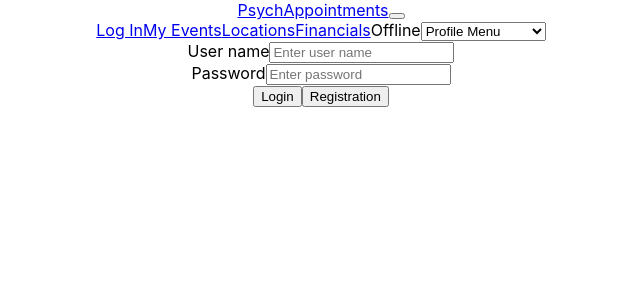
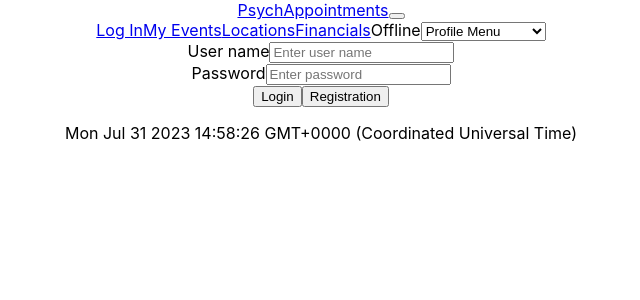
Before and after one commit to horvathv01/psychappointments-web-app, a React (Create React App) app: page /login in a window 1280 px wide. Shown: the top 300 px of the page, without its empty margins (319-959 px from the left). Built offline with nearby package versions, Linux system fonts and the light colour scheme.

Commit message:
add layout with navbar and footer to frontend

```diff
--- a/src/App.js
+++ b/src/App.js
@@ -10,6 +10,7 @@
 import AddAppointment from './Components/AddAppointment';
 import LoginFirst from './Components/LoginFirst';
 import Locations from './Components/Locations';
+import Layout from './Components/Layout';
 
 function App() {
 
@@ -19,28 +20,30 @@
       <BrowserRouter>
         <UserProvider>
           <DateProvider>
+            <Layout>
 
               <Routes>
 
-              <Route path="/" element={<StarterPage />}/>
-              <Route path="/login" element={<LoginPage/>}/>
-              <Route path="/loginfirst" element={<LoginFirst/>}/>
-              <Route path="/registration" element={<p>registration page</p>}/>
-              <Route path="/error" element={<Error />}/>
+                <Route path="/" element={<StarterPage />} />
+                <Route path="/login" element={<LoginPage />} />
+                <Route path="/loginfirst" element={<LoginFirst />} />
+                <Route path="/registration" element={<p>registration page</p>} />
+                <Route path="/error" element={<Error />} />
 
-              <Route path="/calendar" element={<MainPage/>}/>
+                <Route path="/calendar" element={<MainPage />} />
 
-              <Route path="/locations" element={<Locations />}/>
-              <Route path="/financials" element={null}/>
-              <Route path="/admin" element={null}/>
-              <Route path="/manager" element={null}/>
+                <Route path="/locations" element={<Locations />} />
+                <Route path="/financials" element={null} />
+                <Route path="/admin" element={null} />
+                <Route path="/manager" element={null} />
 
-              <Route path="/profile" element={null}/>
-              <Route path="/profile/myappointments" element={null}/>
-              <Route path="/profile/myclients" element={null}/>
+                <Route path="/profile" element={null} />
+                <Route path="/profile/myappointments" element={null} />
+                <Route path="/profile/myclients" element={null} />
 
-              <Route path="/addappointment" element={<AddAppointment />}/>
+                <Route path="/addappointment" element={<AddAppointment />} />
               </Routes>
+            </Layout>
           </DateProvider>
         </UserProvider>
       </BrowserRouter>
--- a/src/Components/AddAppointment.jsx
+++ b/src/Components/AddAppointment.jsx
@@ -202,9 +202,6 @@
     return(
         <div>
             <div>
-                <NavBar />
-            </div>
-            <div>
                 <form onSubmit={handleSubmit}>
                     <p>Location: </p>
                     {getLocations()}
--- a/src/Components/Error.jsx
+++ b/src/Components/Error.jsx
@@ -7,9 +7,6 @@
     return(
         <div>
             <div>
-                <NavBar />
-            </div>
-            <div>
                 <h1>Something went wrong.</h1>
                 <button onClick={() => navigate(-1)}>Back</button>
             </div>
--- /dev/null
+++ b/src/Components/Footer.jsx
@@ -0,0 +1,11 @@
+
+
+export default function Footer(){
+    const date = new Date();
+
+    return(
+        <div>
+            <p>{date.toString()}</p>
+        </div>
+    )
+}
--- /dev/null
+++ b/src/Components/Layout.jsx
@@ -0,0 +1,17 @@
+import Footer from "./Footer";
+import NavBar from "./NavBar";
+
+
+export default function Layout({children}){
+
+
+    return(
+        <div>
+            <div>
+                <NavBar />
+                {children}
+                <Footer />
+            </div>
+        </div>
+    )
+}
--- a/src/Components/Locations.jsx
+++ b/src/Components/Locations.jsx
@@ -58,9 +58,6 @@
     return(
         <div>
             <div>
-                <NavBar />
-            </div>
-            <div>
                 {getLocations()}
             </div>
             <div>
--- a/src/Components/LoginPage.jsx
+++ b/src/Components/LoginPage.jsx
@@ -44,9 +44,6 @@
 
     return(
         <div>
-      <div>
-        <NavBar />
-      </div>
       <div className="m-3 text-center">
         <Form>
           <Row className="mb-3 justify-content-center">
--- a/src/Components/MainPage.jsx
+++ b/src/Components/MainPage.jsx
@@ -26,9 +26,6 @@
 
     return(
         <div>
-            <div>
-                <NavBar />
-            </div>
             <h1>Your Events</h1>
             {user != null && user.type == "psychologist" ? <button onClick={() => navigate("/addappointment")}>Add Appointment</button> : null}
             <CalendarV02 />
```
Lines whose indentation alone changed are shown as unchanged.
